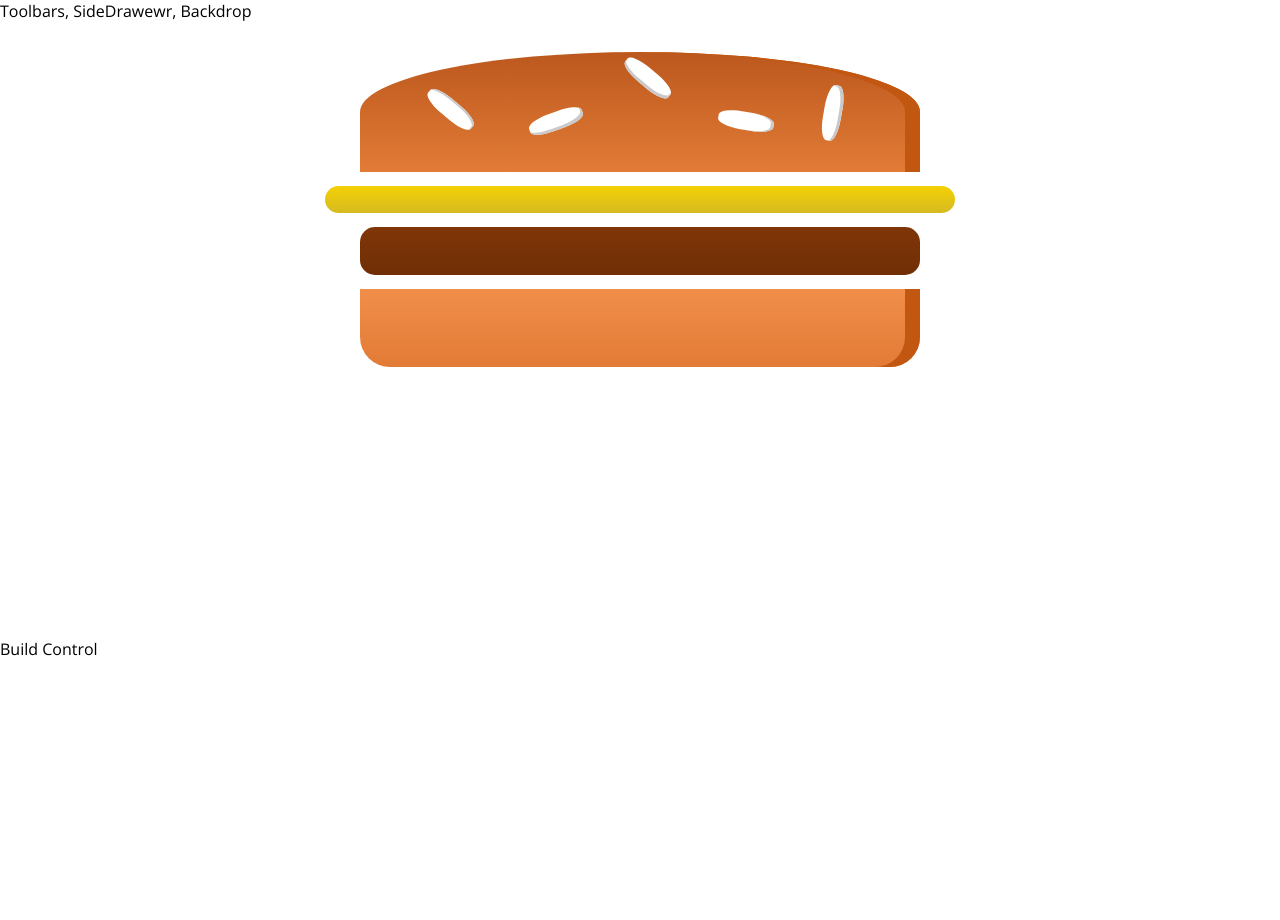
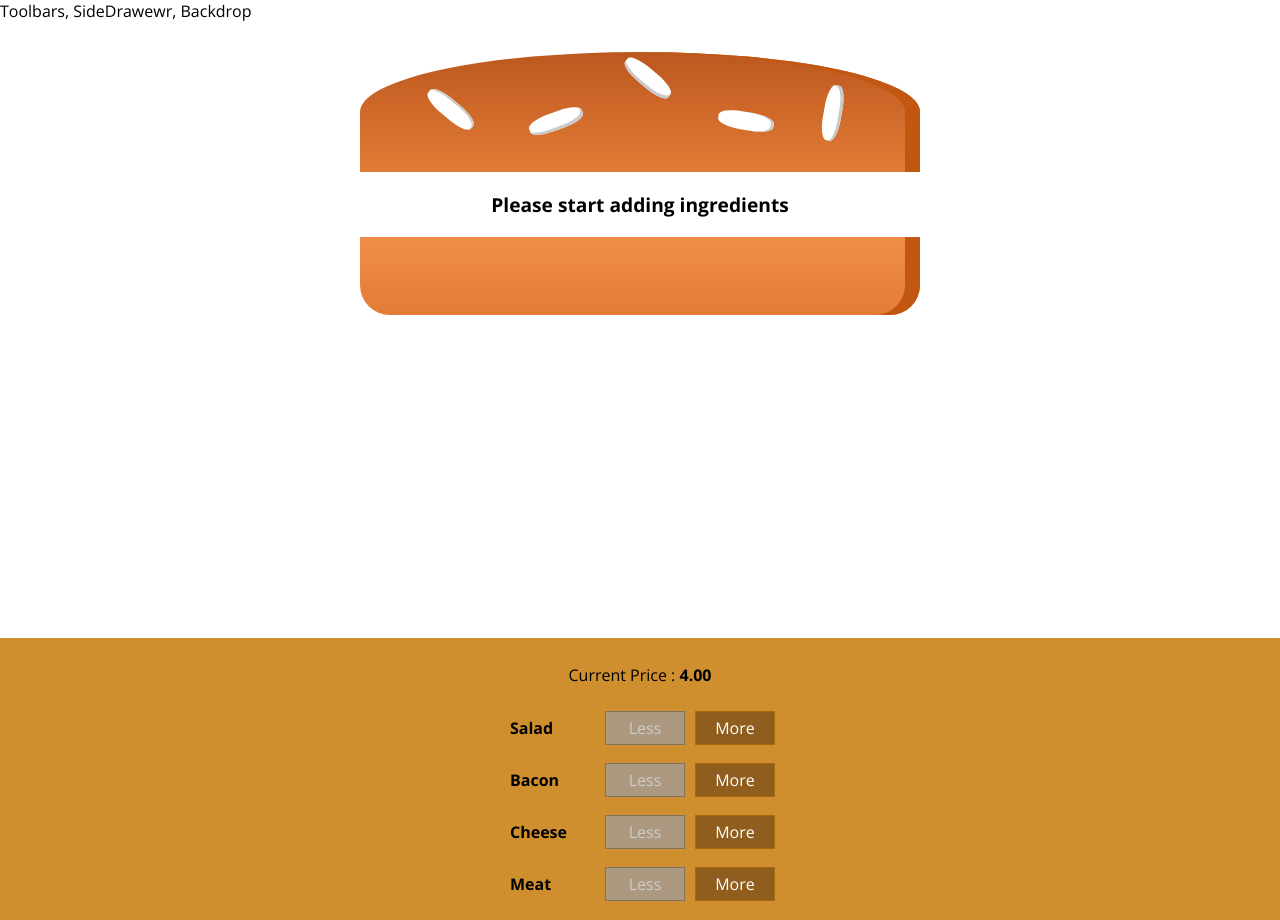
Before and after one commit to gopihimanshu/burger-builder, a React app: page / in a window 1280 px wide. Before the commit the page ends 800 px from the top, so only its background shows below. Built offline with nearby package versions, Linux system fonts and the light colour scheme.

Commit message:
Added burger control

```diff
--- a/src/App.js
+++ b/src/App.js
@@ -4,6 +4,9 @@
 import BurgerBuilder from "./containers/BurgerBuilder/BurgerBuilder";
 
 class App extends Component {
+
+
+
   render() {
     return (
       <div>
--- /dev/null
+++ b/src/components/Burger/BuildControls/BuildControl/BuildControl.js
@@ -0,0 +1,22 @@
+import React from "react";
+
+import classes from "./BuildControl.module.css";
+
+const buildControl = (props) => (
+  <div className={classes.BuildControl}>
+    <div className={classes.Label}>{props.label}</div>
+    {/* <p>Price is : {props.price}</p> */}
+    <button
+      className={classes.Less}
+      onClick={props.removed}
+      disabled={props.disabled}
+    >
+      Less
+    </button>
+    <button className={classes.More} onClick={props.added}>
+      More
+    </button>
+  </div>
+);
+
+export default buildControl;
--- /dev/null
+++ b/src/components/Burger/BuildControls/BuildControl/BuildControl.module.css
@@ -0,0 +1,58 @@
+.BuildControl {
+  display: flex;
+  justify-content: space-between;
+  align-items: center;
+  margin: 5px 0;
+}
+
+.BuildControl button {
+  display: block;
+  font: inherit;
+  padding: 5px;
+  margin: 0 5px;
+  width: 80px;
+  border: 1px solid #aa6817;
+  cursor: pointer;
+  outline: none;
+}
+
+.BuildControl button:disabled {
+  background-color: #ac9980;
+  border: 1px solid #7e7365;
+  color: #ccc;
+  cursor: default;
+}
+
+.BuildControl button:hover:disabled {
+  background-color: #ac9980;
+  color: #ccc;
+  cursor: not-allowed;
+}
+
+.Label {
+  padding: 10px;
+  font-weight: bold;
+  width: 80px;
+}
+
+.BuildControl .Less {
+  background-color: #d39952;
+  color: white;
+}
+
+.BuildControl .More {
+  background-color: #8f5e1e;
+  color: white;
+}
+
+.BuildControl .Less:hover,
+.BuildControl .Less:active {
+  background-color: #daa972;
+  color: white;
+}
+
+.BuildControl .More:hover,
+.BuildControl .More:active {
+  background-color: #99703f;
+  color: white;
+}
--- /dev/null
+++ b/src/components/Burger/BuildControls/BuildControls.js
@@ -0,0 +1,32 @@
+import React from "react";
+
+import classes from "./BuildControls.module.css";
+import BuildControl from "./BuildControl/BuildControl";
+
+const controls = [
+  { label: "Salad", type: "salad" },
+  { label: "Bacon", type: "bacon" },
+  { label: "Cheese", type: "cheese" },
+  { label: "Meat", type: "meat" },
+];
+
+const buildControls = (props) => (
+  <div className={classes.BuildControls}>
+    <p>
+      Current Price : <strong>{props.price.toFixed(2)}</strong>
+    </p>
+    {controls.map((ctrl) => {
+      return (
+        <BuildControl
+          key={ctrl.label}
+          label={ctrl.label}
+          added={() => props.ingredientAdded(ctrl.type)}
+          removed={() => props.ingredientRemoved(ctrl.type)}
+          disabled={props.disabled[ctrl.type]}
+        />
+      );
+    })}
+  </div>
+);
+
+export default buildControls;
--- /dev/null
+++ b/src/components/Burger/BuildControls/BuildControls.module.css
@@ -0,0 +1,10 @@
+.BuildControls {
+  width: 100%;
+  background-color: #cf8f2e;
+  display: flex;
+  flex-flow: column;
+  align-items: center;
+  box-shadow: 0 2px 1px #ccc;
+  margin: auto;
+  padding: 10px 0;
+}
--- a/src/components/Burger/Burger.js
+++ b/src/components/Burger/Burger.js
@@ -4,11 +4,24 @@
 import BurgerIngredient from "./BurgerIngredient/BurgerIngredient";
 
 const burger = (props) => {
+  let transformedIngredients = Object.keys(props.ingredients)
+    .map((igKey) => {
+      return [...Array(props.ingredients[igKey])].map((_, i) => {
+        return <BurgerIngredient key={igKey + i} type={igKey} />;
+      });
+    })
+    .reduce((arr, elem) => {
+      return arr.concat(elem);
+    }, []);
+  /* The reason I use reduce to flatten the array, so that I can check the length of
+    transformedIngredients and display message based on empty/non-empty array */
+  if (transformedIngredients.length === 0) {
+    transformedIngredients = <p>Please start adding ingredients</p>;
+  }
   return (
     <div className={classes.Burger}>
       <BurgerIngredient type={"bread-top"} />
-      <BurgerIngredient type={"cheese"} />
-      <BurgerIngredient type={"meat"} />
+      {transformedIngredients}
       <BurgerIngredient type={"bread-bottom"} />
     </div>
   );
--- a/src/containers/BurgerBuilder/BurgerBuilder.js
+++ b/src/containers/BurgerBuilder/BurgerBuilder.js
@@ -2,13 +2,75 @@
 
 import Auxiliary from "../../hoc/Auxiliary";
 import Burger from "../../components/Burger/Burger";
+import BuildControls from "../../components/Burger/BuildControls/BuildControls";
+
+const INGREDIENT_PRICES = {
+  salad: 0.5,
+  cheese: 0.4,
+  meat: 1.3,
+  bacon: 0.7,
+};
 
 class BurgerBuilder extends Component {
+  state = {
+    ingredients: {
+      salad: 0,
+      bacon: 0,
+      cheese: 0,
+      meat: 0,
+    },
+    totalPrice: 4,
+  };
+
+  addIngredientHandler = (type) => {
+    const oldCount = this.state.ingredients[type];
+    const updatedCount = oldCount + 1;
+    const updatedIngredients = {
+      ...this.state.ingredients,
+    };
+    updatedIngredients[type] = updatedCount;
+
+    const priceAddition = INGREDIENT_PRICES[type];
+    const oldPrice = this.state.totalPrice;
+    const newPrice = oldPrice + priceAddition;
+
+    this.setState({ ingredients: updatedIngredients, totalPrice: newPrice });
+  };
+
+  removeIngredientHandler = (type) => {
+    const oldCount = this.state.ingredients[type];
+    const updatedCount = oldCount - 1;
+    if (oldCount <= 0) {
+      return;
+    }
+    const updatedIngredients = {
+      ...this.state.ingredients,
+    };
+    updatedIngredients[type] = updatedCount;
+
+    const priceDeduction = INGREDIENT_PRICES[type];
+    const oldPrice = this.state.totalPrice;
+    const newPrice = oldPrice - priceDeduction;
+
+    this.setState({ ingredients: updatedIngredients, totalPrice: newPrice });
+  };
+
   render() {
+    const disabledInfo = {
+      ...this.state.ingredients,
+    };
+    for (let key in disabledInfo) {
+      disabledInfo[key] = disabledInfo[key] <= 0;
+    }
     return (
       <Auxiliary>
-        <Burger />
-        <div>Build Control</div>
+        <Burger ingredients={this.state.ingredients} />
+        <BuildControls
+          ingredientAdded={this.addIngredientHandler}
+          ingredientRemoved={this.removeIngredientHandler}
+          disabled={disabledInfo}
+          price={this.state.totalPrice}
+        />
       </Auxiliary>
     );
   }
```
